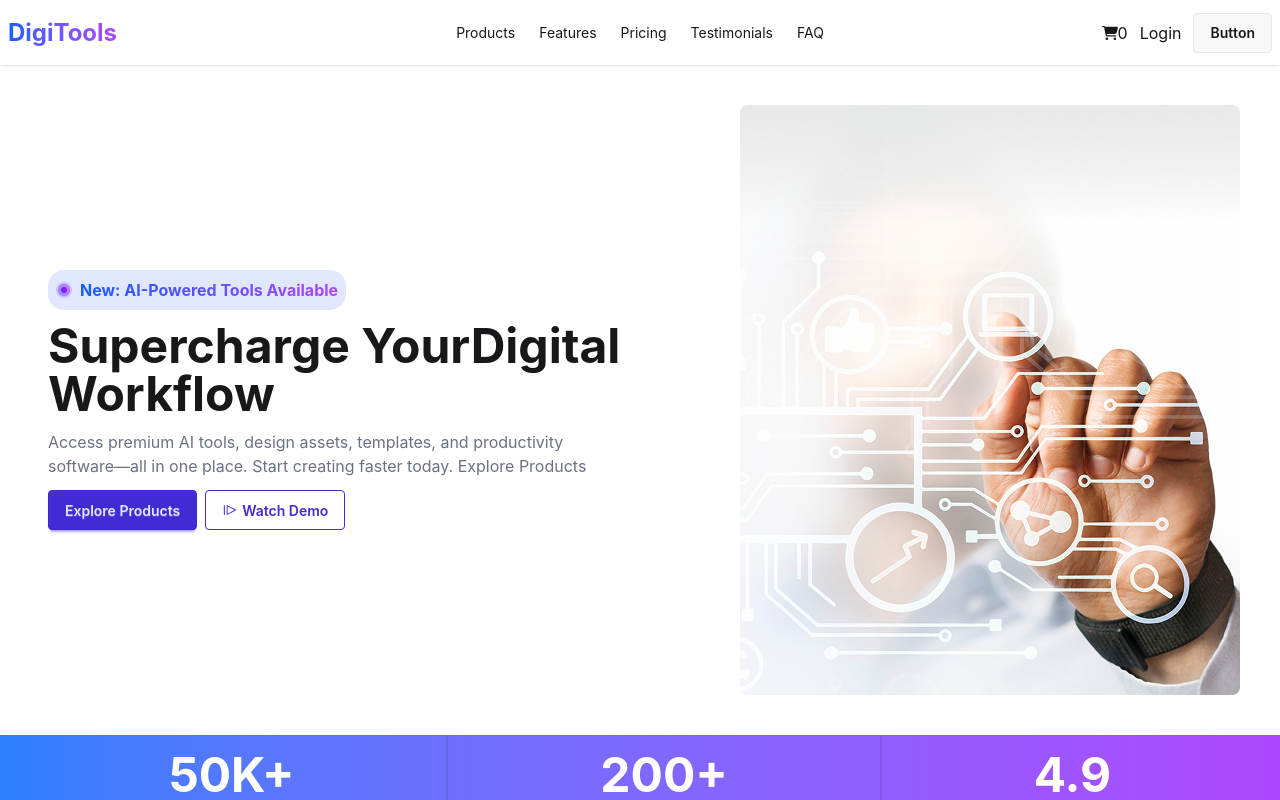
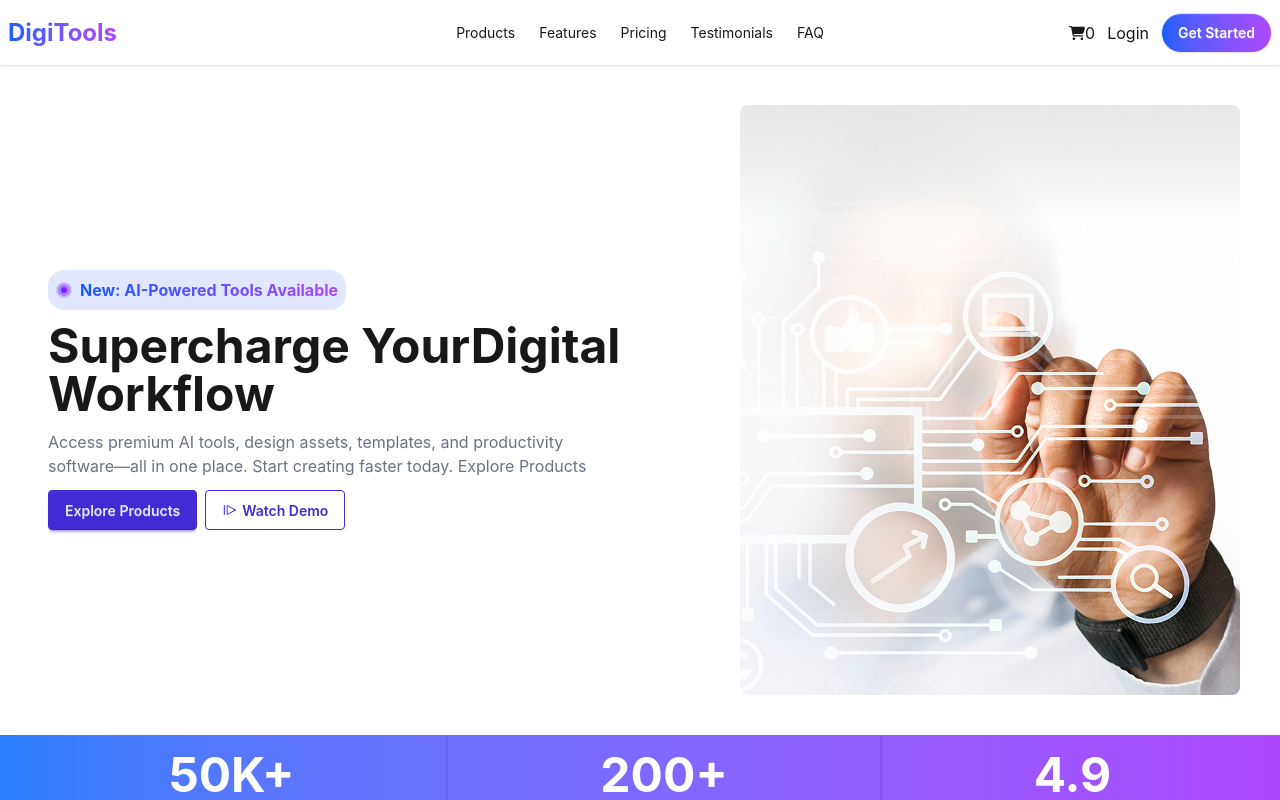
Before and after one commit to neya-mul/Assignment-6, a React (Vite) app: page / in a window 1280 px wide. Shown: the top 800 px of the page. Built offline with nearby package versions, Linux system fonts and the light colour scheme.

Commit message:
navbar button updated

```diff
--- a/src/components/Navbar.jsx
+++ b/src/components/Navbar.jsx
@@ -36,7 +36,7 @@ export default function Navbar() {
                 <button className='flex items-center'><FaCartShopping />
                     <span>0</span> </button>
                 <button>Login</button>
-                <a className="btn">Button</a>
+                <a className="btn bg-linear-to-r from-blue-600 to-purple-500 text-white rounded-4xl">Get Started</a>
             </div>
         </div>
     )
```
